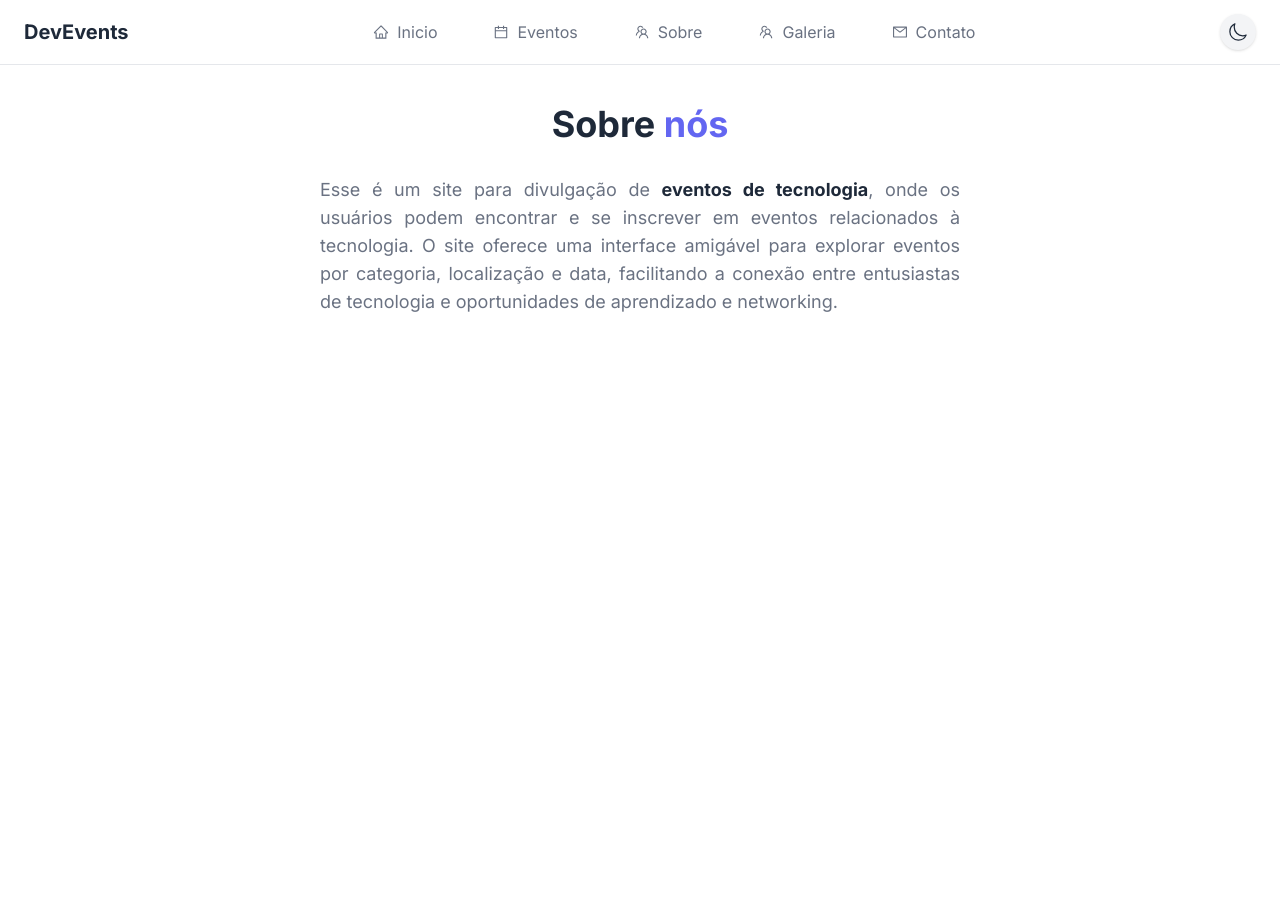
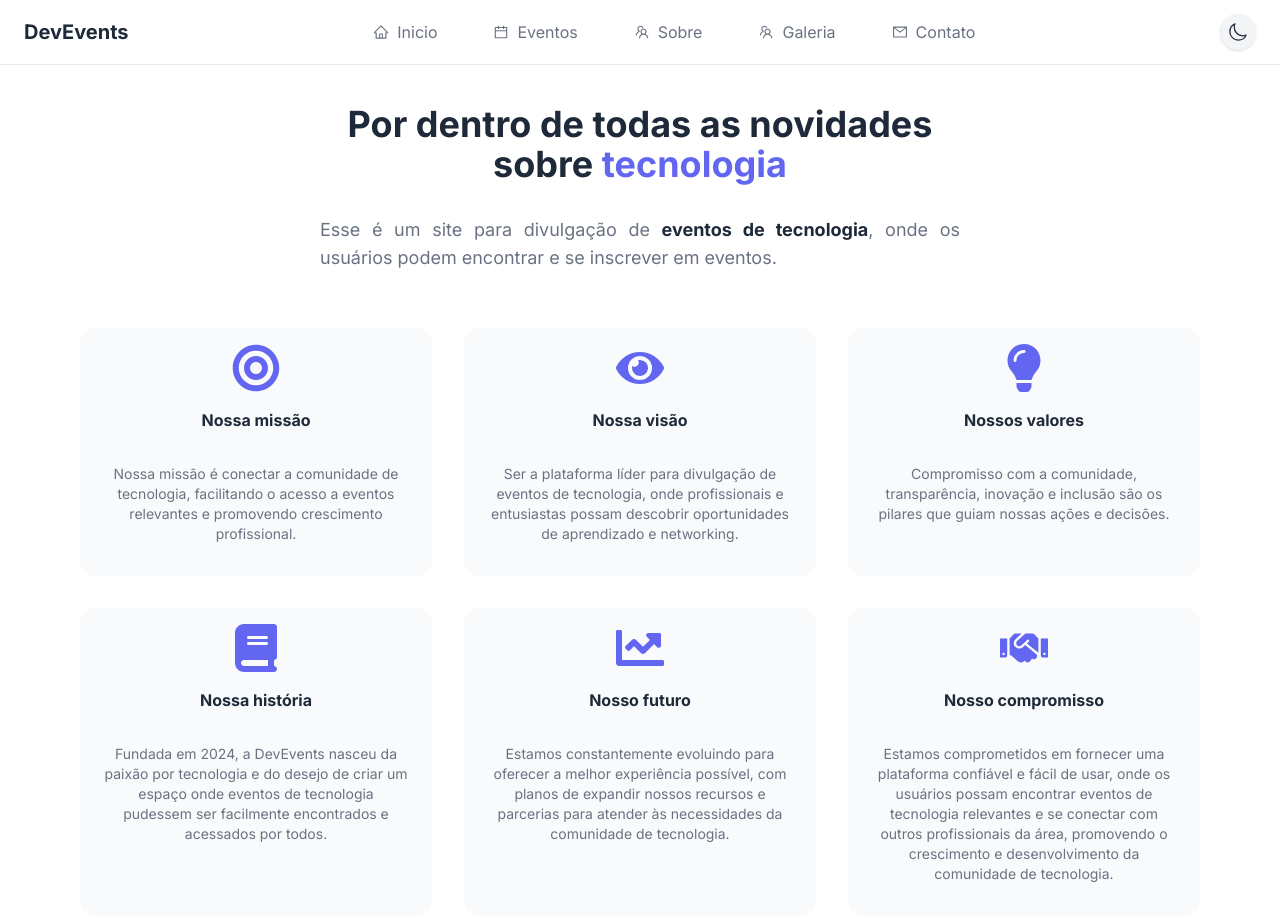
Before and after one commit to IgorBern02/devevents, a React (Vite) app in the folder frontend/: page /about in a window 1280 px wide. Shown: the top 920 px of the page. Before the commit the page ends 800 px from the top, so only its background shows below. Built offline with nearby package versions, Linux system fonts and the light colour scheme.

Commit message:
feat: reorganize component structure; add CardAbout, Card, and InfoCard components; update imports in pages

```diff
--- a/frontend/src/components/event/EventInfoSection.tsx
+++ b/frontend/src/components/event/EventInfoSection.tsx
@@ -4,7 +4,7 @@ import {
   IoCodeSlashOutline,
   IoLocationSharp,
 } from "../ui/icons";
-import { InfoCard } from "../ui/InfoCard";
+import { InfoCard } from "../ui//events/InfoCard";
 import type { TechEvent } from "../../types/TechEvent";
 
 interface Props {
--- /dev/null
+++ b/frontend/src/components/ui/about/CardAbout.tsx
@@ -0,0 +1,26 @@
+interface CardAboutProps {
+  icon?: React.ReactNode;
+  title: string;
+  highlight: string;
+  children: React.ReactNode;
+}
+
+export const CardAbout = ({
+  icon,
+  title,
+  highlight,
+  children,
+}: CardAboutProps) => {
+  return (
+    <section className="space-y-4 w-full flex flex-col items-center px-2 py-4 rounded-2xl bg-gray-50 dark:bg-slate-800 border-gray-200 dark:border-slate-700">
+      {icon && <div className="text-5xl text-(--primary-color)">{icon}</div>}
+      <h2 className="font-bold text-(--text-color) dark:text-(--text-color-dark)">
+        {title} {highlight}
+      </h2>
+
+      <div className="text-sm text-gray-500 rounded-lg p-4 text-center">
+        {children}
+      </div>
+    </section>
+  );
+};
--- a/frontend/src/components/ui/InfoCard.tsx
+++ b/frontend/src/components/ui/events/InfoCard.tsx
@@ -1,7 +1,7 @@
 import type { ReactNode } from "react";
-import { Button } from "./Button";
+import { Button } from "../Button";
 
-import { IoLocationSharp } from "./icons";
+import { IoLocationSharp } from "../icons";
 
 interface InfoCardProps {
   icon: ReactNode;
--- a/frontend/src/components/ui/CardGallery.tsx
+++ b/frontend/src/components/ui/gallery/CardGallery.tsx
@@ -3,7 +3,7 @@ import { BsCalendarDate } from "react-icons/bs";
 
 export const CardGallery = () => {
   return (
-    <div className="group w-full h-full bg-gray-100 hover:bg-white hover:shadow-lg rounded-lg cursor-pointer overflow-hidden transition duration-300 ease-in-out">
+    <div className="group w-full h-full bg-gray-100 dark:bg-gray-800 hover:bg-white dark:hover:bg-gray-700 hover:shadow-lg rounded-lg cursor-pointer overflow-hidden transition duration-300 ease-in-out">
       <section className="w-full h-48 flex items-center justify-center p-4 bg-red-400 rounded-t-lg group-hover:scale-105 transition duration-300 ease-in-out">
         <p>img</p>
       </section>
--- a/frontend/src/pages/About.tsx
+++ b/frontend/src/pages/About.tsx
@@ -1,21 +1,61 @@
+import { CardAbout } from "../components/ui/about/CardAbout";
+import {
+  FaBullseye,
+  FaEye,
+  FaBook,
+  FaLightbulb,
+  FaChartLine,
+  FaHandshake,
+} from "../components/ui/icons";
+
 export const About = () => {
   return (
     <div className="space-y-10 flex flex-col items-center w-full px-4 max-w-6xl mx-auto mt-20">
       <section>
-        <h1 className="text-4xl font-bold text-(--text-color) dark:text-(--text-color-dark) text-center text-wrap max-w-2xl">
-          Sobre <span className="text-(--primary-color)">nós</span>
+        <h1 className="text-4xl font-bold text-(--text-color) dark:text-(--text-color-dark) text-center max-w-2xl">
+          Por dentro de todas as novidades sobre{" "}
+          <span className="text-(--primary-color)">tecnologia</span>
         </h1>
-        <p className="text-lg text-gray-500 mt-4 rounded-lg p-4 max-w-2xl text-justify wrap-break-word whitespace-pre-line">
+
+        <p className="text-lg text-gray-500 mt-4 rounded-lg p-4 max-w-2xl text-justify whitespace-pre-line">
           Esse é um site para divulgação de{" "}
           <span className="text-(--text-color) dark:text-(--text-color-dark) font-bold">
             eventos de tecnologia
           </span>
-          , onde os usuários podem encontrar e se inscrever em eventos
-          relacionados à tecnologia. O site oferece uma interface amigável para
-          explorar eventos por categoria, localização e data, facilitando a
-          conexão entre entusiastas de tecnologia e oportunidades de aprendizado
-          e networking.
+          , onde os usuários podem encontrar e se inscrever em eventos.
         </p>
+      </section>
+
+      <section className="grid grid-cols-3 justify-items-center gap-8 w-fullp-2">
+        <CardAbout icon={<FaBullseye />} title="Nossa" highlight="missão">
+          Nossa missão é conectar a comunidade de tecnologia, facilitando o
+          acesso a eventos relevantes e promovendo crescimento profissional.
+        </CardAbout>
+        <CardAbout icon={<FaEye />} title="Nossa" highlight="visão">
+          Ser a plataforma líder para divulgação de eventos de tecnologia, onde
+          profissionais e entusiastas possam descobrir oportunidades de
+          aprendizado e networking.
+        </CardAbout>
+        <CardAbout icon={<FaLightbulb />} title="Nossos" highlight="valores">
+          Compromisso com a comunidade, transparência, inovação e inclusão são
+          os pilares que guiam nossas ações e decisões.
+        </CardAbout>
+        <CardAbout icon={<FaBook />} title="Nossa" highlight="história">
+          Fundada em 2024, a DevEvents nasceu da paixão por tecnologia e do
+          desejo de criar um espaço onde eventos de tecnologia pudessem ser
+          facilmente encontrados e acessados por todos.
+        </CardAbout>
+        <CardAbout icon={<FaChartLine />} title="Nosso" highlight="futuro">
+          Estamos constantemente evoluindo para oferecer a melhor experiência
+          possível, com planos de expandir nossos recursos e parcerias para
+          atender às necessidades da comunidade de tecnologia.
+        </CardAbout>
+        <CardAbout icon={<FaHandshake />} title="Nosso" highlight="compromisso">
+          Estamos comprometidos em fornecer uma plataforma confiável e fácil de
+          usar, onde os usuários possam encontrar eventos de tecnologia
+          relevantes e se conectar com outros profissionais da área, promovendo
+          o crescimento e desenvolvimento da comunidade de tecnologia.
+        </CardAbout>
       </section>
     </div>
   );
--- a/frontend/src/pages/Events.tsx
+++ b/frontend/src/pages/Events.tsx
@@ -1,6 +1,6 @@
 import { useState } from "react";
 
-import { Card } from "../components/ui/Card";
+import { Card } from "../components/ui/events/Card";
 import { Filter } from "../components/ui/Filter";
 
 import { useEvents } from "../hooks/useEvents";
--- a/frontend/src/pages/Gallery.tsx
+++ b/frontend/src/pages/Gallery.tsx
@@ -1,4 +1,4 @@
-import { CardGallery } from "../components/ui/CardGallery";
+import { CardGallery } from "../components/ui/gallery/CardGallery";
 
 export const Gallery = () => {
   return (
```
Also changed, not shown: frontend/src/components/ui/events/Card.tsx (renamed from frontend/src/components/ui/Card.tsx, +7 -7 lines), frontend/src/components/ui/icons.ts (+12 -1 lines).
